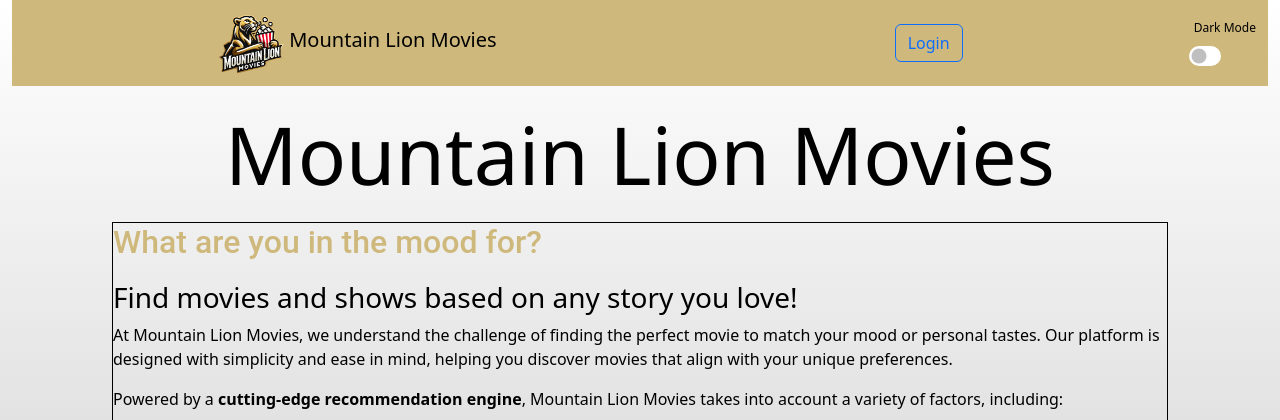
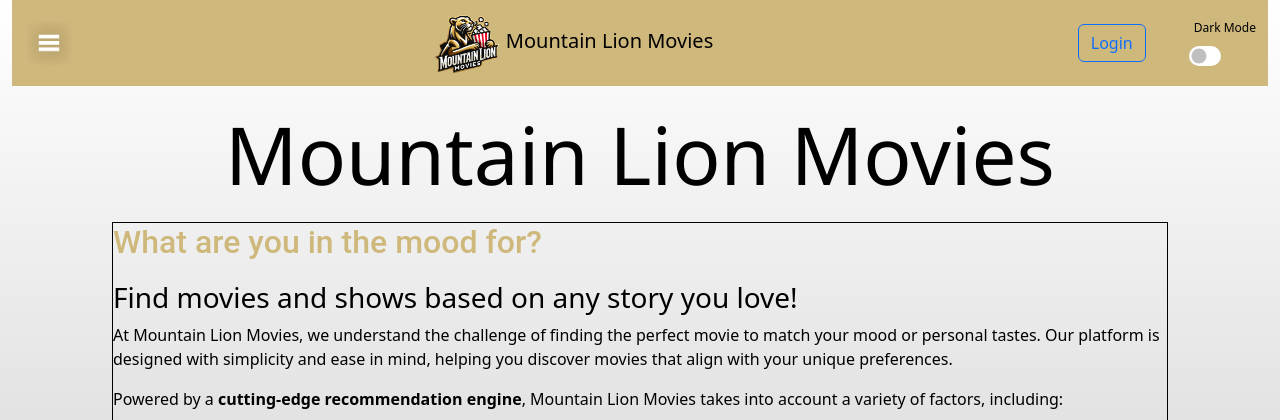
Before and after one commit to Ditmanson/mountainlionmovies, a Django app: page / in a window 1280 px wide; the page is wider, and only the part inside the window is pictured. Shown: the top 420 px of that part. Run offline with Django 5.2, Linux system fonts and the light colour scheme.

Commit message:
Updated navbar format

```diff
--- a/filmproject/static/styles.css
+++ b/filmproject/static/styles.css
@@ -68,6 +68,12 @@ body.dark-mode .nav-link.active {
     color: #000000; /* Current page color in dark mode */
 }
 
+/*remove arrow from dropdown*/
+.dropdown-toggle::after {
+    display: none;
+}
+
+
 /* Dark mode toggle switch styling */
 .form-check-input {
     width: 40px;
--- a/filmproject/templates/filmproject/base_template.html
+++ b/filmproject/templates/filmproject/base_template.html
@@ -1,4 +1,3 @@
-<!-- Updated HTML for base_template.html -->
 {% load static %}
 <!DOCTYPE html>
 <html lang="en">
@@ -8,67 +7,66 @@
     <meta name="viewport" content="width=device-width, initial-scale=1" />
     <link href="https://cdn.jsdelivr.net/npm/bootstrap@5.3.1/dist/css/bootstrap.min.css" rel="stylesheet" integrity="sha384-4bw+/aepP/YC94hEpVNVgiZdgIC5+VKNBQNGCHeKRQN+PtmoHDEXuppvnDJzQIu9" crossorigin="anonymous" />
     <link rel="stylesheet" href="{% static 'styles.css' %}">
-    <script src="{% static 'static.js' %}"></script> <!-- Include the JavaScript file -->
+    <script src="{% static 'static.js' %}"></script>
 </head>
 <body>
     <div class="container-fluid">
         <!-- Navbar -->
         <nav class="navbar navbar-expand-lg navbar-light">
             <div class="container-fluid">
-          <!-- Menu Icon -->
-          <div class="dropdown">
-            <button class="navbar-toggler" type="button" id="dropdownMenuButton" data-bs-toggle="dropdown" aria-expanded="false">
-              {% comment %} <span class="navbar-toggler-icon"></span> {% endcomment %}
-              <img height="50" src="{% static 'images/menu-icon.jpeg' %}" />
+                <!-- Dropdown Menu Button with Image -->
+                <div class="dropdown me-2">
+                    <button class="btn dropdown-toggle" type="button" id="dropdownMenuButton" data-bs-toggle="dropdown" aria-expanded="false" style="border: none; background: none; padding: 0;">
+                        <img src="{% static 'images/menu-icon.jpeg' %}" alt="Menu" height="50">
                     </button>
-
-            <!-- Dropdown Menu on the left under the icon -->
                     <ul class="dropdown-menu" aria-labelledby="dropdownMenuButton">
-              <li><a class="dropdown-item" href="#">Movies</a></li>
-              <li class="dropdown-item"><a class="nav-link" href="{% url 'film-list' %}">Films</a></li>
-              <li class="dropdown-item"><a class="nav-link" href="{% url 'viewers' %}">Viewers</a></li>
-              <li class="dropdown-item"><a class="nav-link" href="{% url 'search_movies' %}">Search</a></li>
-              <li class="dropdown-item"><a class="nav-link" href="{% url 'popular_movies' %}">Popular</a></li>
+                        <li><a class="dropdown-item" href="{% url 'film-list' %}">Films</a></li>
+                        <li><a class="dropdown-item" href="{% url 'viewers' %}">Viewers</a></li>
+                        <li><a class="dropdown-item" href="{% url 'search_movies' %}">Search</a></li>
+                        <li><a class="dropdown-item" href="{% url 'popular_movies' %}">Popular</a></li>
                         <li><a class="dropdown-item" href="#">About Us</a></li>
                         {% if user.is_authenticated %}
-                <li class="nav-item"><a class="dropdown-item" href="{% url 'profile' %}">Profile</a></li>
-                <li class="nav-item">
+                            <li class="dropdown-item"><a class="nav-link" href="{% url 'profile' %}">Profile</a></li>
+                            <li class="dropdown-item">
                                 <form method="post" action="{% url 'logout' %}">
                                     {% csrf_token %}
                                     <button class="nav-link" type="submit">Logout</button>
                                 </form>
                             </li>
                         {% else %}
-                <li><a class="dropdown-item" href="{% url 'login' %}">Login</a></li>
-                <li><a class="dropdown-item" href="{% url 'register' %}">Register</a></li>
+                            <li class="dropdown-item"><a class="nav-link" href="{% url 'login' %}">Login</a></li>
+                            <li class="dropdown-item"><a class="nav-link" href="{% url 'register' %}">Register</a></li>
                         {% endif %}
                     </ul>
                 </div>
 
                 <!-- Website Title in the Center -->
-          <div class="mx-auto">
+                <div class="mx-auto text-center">
+                    <a class="navbar-brand" href="{% url 'index' %}">
                         <img height="70" src="{% static 'images/mlm2_logo.png' %}" />
-            <a class="navbar-brand text-center" href="{% url 'index' %}">Mountain Lion Movies</a>
+                        Mountain Lion Movies
+                    </a>
                 </div>
 
-          <!-- Login Button on the Right -->
-          <div class="d-flex ms-auto">
+                <!-- Login Button and Dark Mode Toggle Switch on the Right -->
+                <div class="d-flex align-items-center">
+                    <div class="d-flex me-2">
                         {% if user.is_authenticated %}
-                <li class="nav-item"><a class="dropdown-item" href="{% url 'profile' %}">Profile</a></li>
-                <li class="nav-item">
+                            <a href="{% url 'profile' %}" class="btn btn-outline-primary me-2">Profile</a>
                             <form method="post" action="{% url 'logout' %}">
                                 {% csrf_token %}
-                    <button class="nav-link" type="submit">Logout</button>
+                                <button class="btn btn-outline-primary" type="submit">Logout</button>
                             </form>
-                </li>
                         {% else %}
                             <a href="{% url 'login' %}" class="btn btn-outline-primary">Login</a>
                         {% endif %}
                     </div>
-          <!-- Dark Mode Toggle Switch on the Right -->
-          <div class="form-check form-switch ms-auto text-center">
+
+                    <!-- Dark Mode Toggle Switch -->
+                    <div class="form-check form-switch">
                         <label class="form-check-label small-text" for="darkModeSwitch">Dark Mode</label>
                         <input class="form-check-input" type="checkbox" id="darkModeSwitch">
+                    </div>
                 </div>
             </div>
         </nav>
```
Lines whose indentation alone changed are shown as unchanged.
